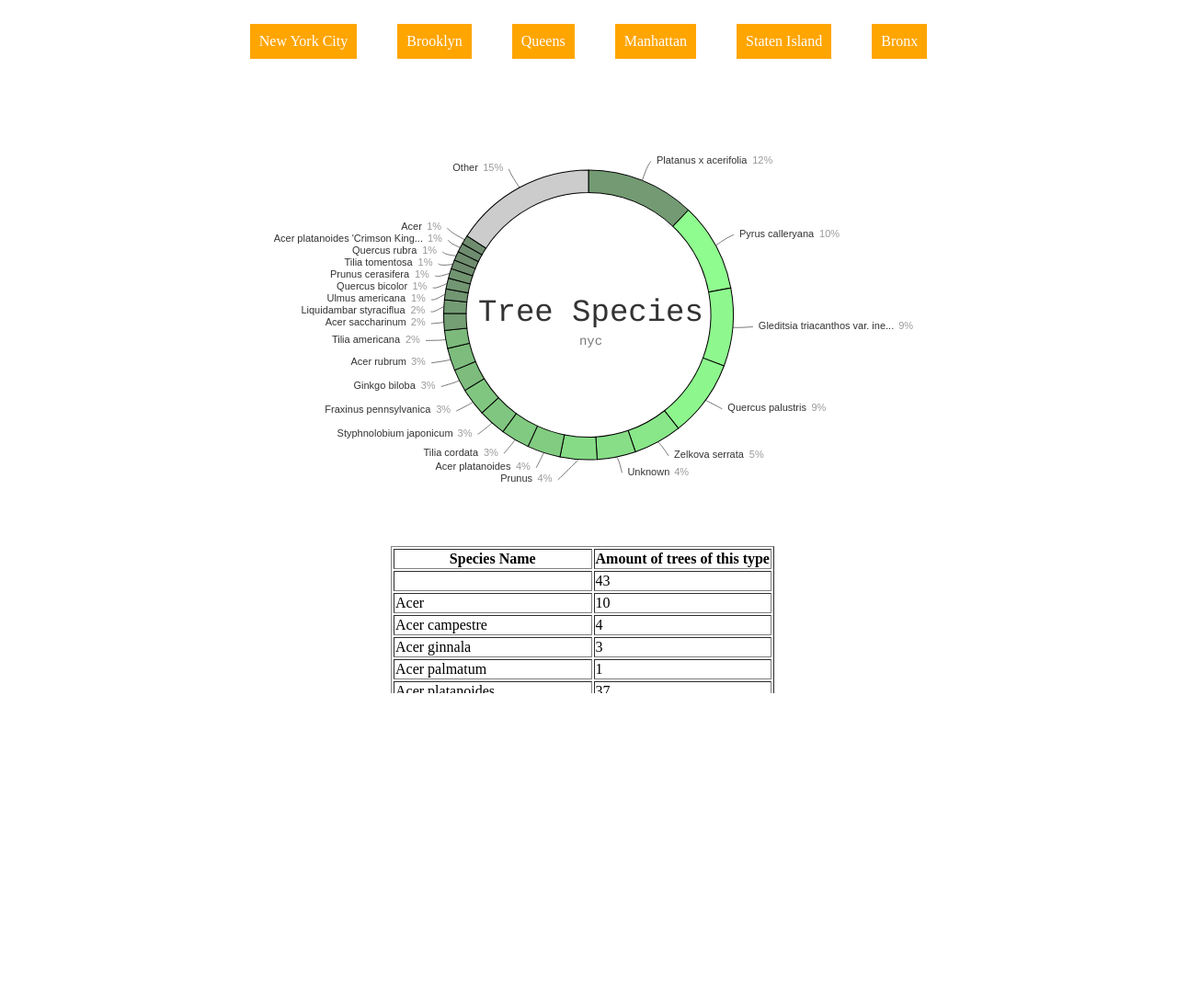
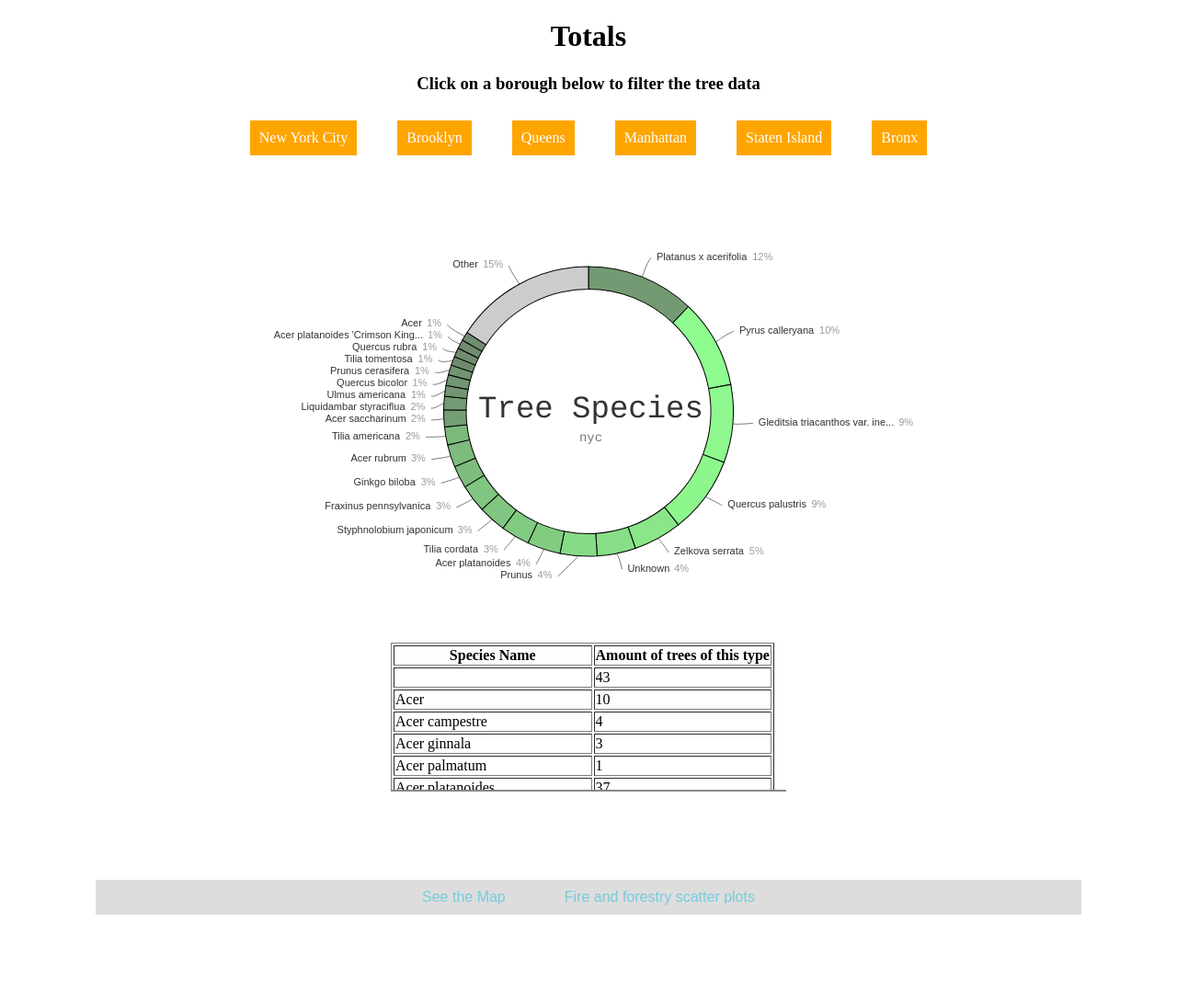
Before and after one commit to connielei-stuy/Marshmalians, a Flask app: page /charts/boroughs.html in a window 1280 px wide. Shown: the whole page at 92% size. Before the commit the page ends 754 px from the top, so only its background shows below. Run offline with Flask 2, Linux system fonts and the light colour scheme; some libraries are stand-ins or nearby versions.

Commit message:
moved css to stylesheet

```diff
--- a/templates/borough.html
+++ b/templates/borough.html
@@ -1,42 +1,27 @@
 <!DOCTYPE html>
 <html>
 <head>
-    <style type="text/css">
-        a {
-            display: inline-block;
-            padding: 10px;
-            text-decoration: none;
-            background-color: orange;
-            color: white;
-	        margin: 10px 20px;
-        }
-        .centered {text-align: center;}
-        #pieChart {
-            width: 800px;
-            margin-left: auto;
-            margin-right: auto;
-        }
-        #speciesTableContainer {
-            height: 10em;
-            width: 430px;
-            overflow: scroll;
-            margin-right: auto;
-            margin-left: auto;
-        }
-    </style>
+    <title>Sums</title>
+    <link rel="stylesheet" type="text/css" href="/static/layout.css">
 </head>
 <body>
+    <h1 class="centered">Totals</h1>
+    <h3 class="centered">Click on a borough below to filter the tree data</h3>
     <p class="centered">
-        <a href="?big=apple" id="nyc">New York City</a>
-        <a href="?city=brooklyn" id="brooklyn">Brooklyn</a>
-        <a href="?city=queens" id="queens">Queens</a>
-        <a href="?city=manhattan" id="manhattan">Manhattan</a>
-        <a href="?city=staten island" id="staten island">Staten Island</a>
-        <a href="?city=bronx" id="bronx">Bronx</a>
+        <a class="filter" href="?big=apple"          id="nyc">New York City</a>
+        <a class="filter" href="?city=brooklyn"      id="brooklyn">Brooklyn</a>
+        <a class="filter" href="?city=queens"        id="queens">Queens</a>
+        <a class="filter" href="?city=manhattan"     id="manhattan">Manhattan</a>
+        <a class="filter" href="?city=staten island" id="staten island">Staten Island</a>
+        <a class="filter" href="?city=bronx"         id="bronx">Bronx</a>
     </p>
     <div id="pieChart"></div>
     <div id="speciesTableContainer">
         <table id="speciesTable" border="1"><tr><th>Species Name</th><th>Amount of trees of this type</th></tr></table>
+    </div>
+    <div class="grayBox centered">
+        <a href="/">See the Map</a>
+        <a href="/charts/plot.html">Fire and forestry scatter plots</a>
     </div>
     <script src="//cdnjs.cloudflare.com/ajax/libs/d3/4.7.2/d3.min.js"></script>
     <script type="text/javascript" src="/static/d3pie.min.js"></script>
```
Also changed, not shown: templates/map.html (+4 -3 lines).
